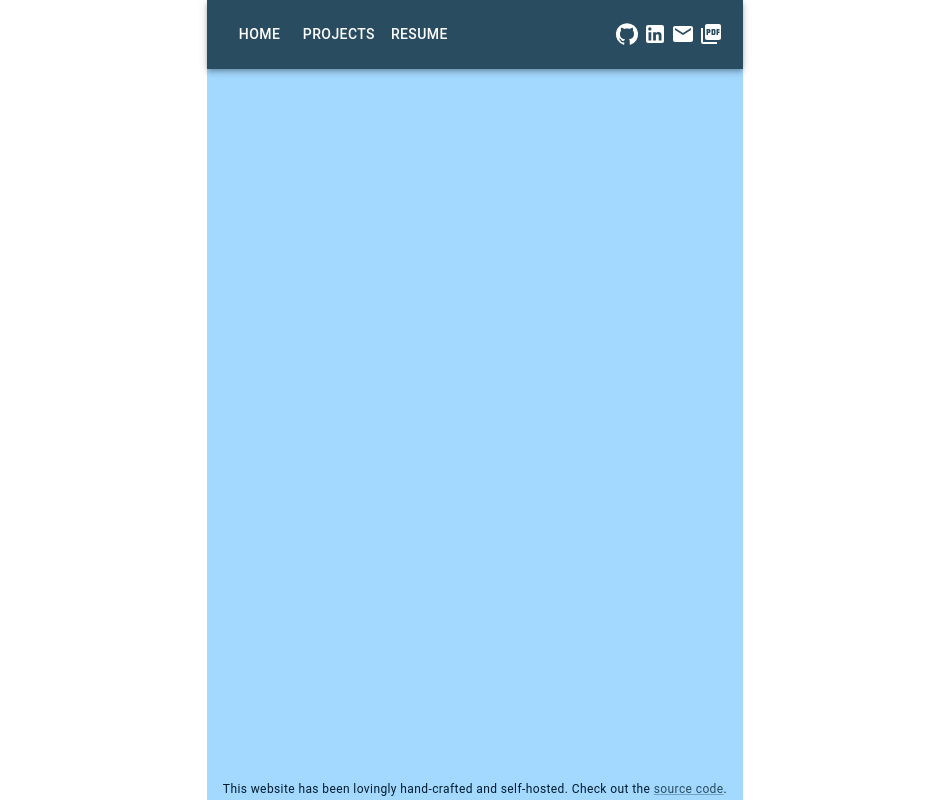
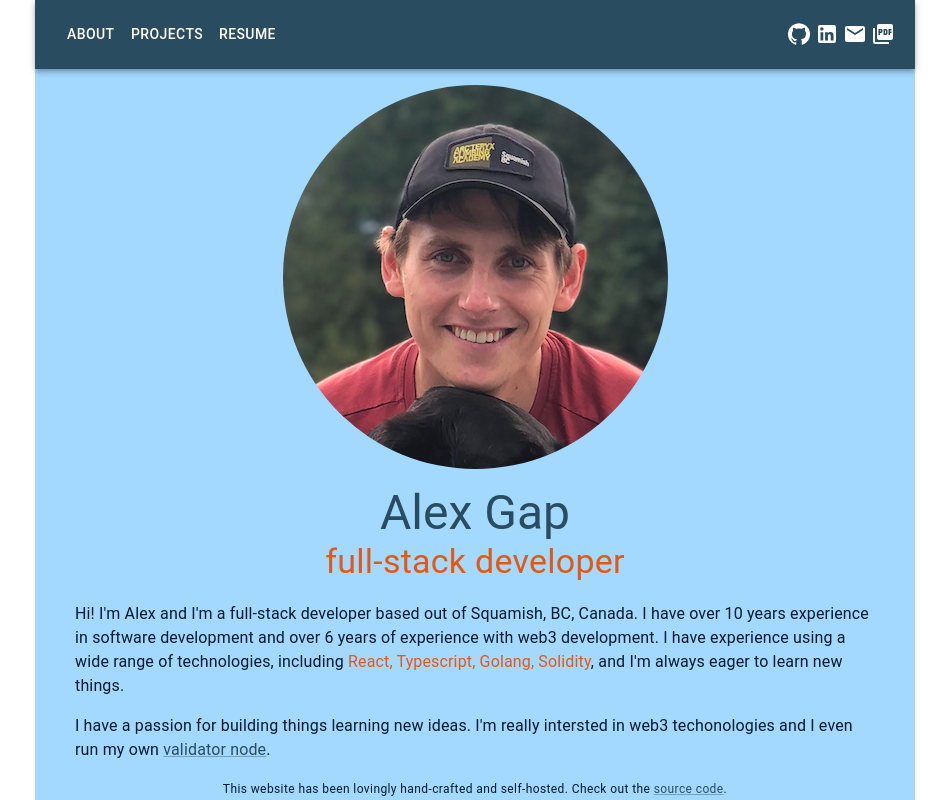
Before and after one commit to lalexgap/website, a React (Vite) app: page /about in a window 1280 px wide. Shown: the whole page, without its empty margins (165-1114 px from the left). Built offline with nearby package versions, Linux system fonts and the light colour scheme.

Commit message:
rebrand to about

```diff
--- a/src/NavBar.tsx
+++ b/src/NavBar.tsx
@@ -9,7 +9,7 @@
 
 export default function NavBar() {
   const pages = [
-    { name: "home", url: "/" },
+    { name: "about", url: "/" },
     { name: "projects", url: "/projects" },
     { name: "resume", url: "/resume" },
   ];
--- a/src/main.tsx
+++ b/src/main.tsx
@@ -1,6 +1,6 @@
 import React from "react";
 import ReactDOM from "react-dom/client";
-import Landing from "./routes/Landing.tsx";
+import About from "./routes/About.tsx";
 import { ThemeProvider } from "@mui/material/styles";
 import { Routes, Route, BrowserRouter } from "react-router-dom";
 import Resume from "./routes/Resume.tsx";
@@ -29,7 +29,8 @@
           <NavBar />
           <Container component="main" sx={{ flex: 1, mb: "auto" }}>
             <Routes>
-              <Route path="/" element={<Landing />} />
+              <Route path="/" element={<About />} />
+              <Route path="/about" element={<About />} />
               <Route path="/resume" element={<Resume />} />
               <Route path="/projects" element={<Projects />} />
             </Routes>
--- a/src/routes/Landing.tsx
+++ b/src/routes/About.tsx
@@ -1,6 +1,6 @@
 import { Box, Typography, Link, CardMedia } from "@mui/material";
 
-function Landing() {
+function About() {
   return (
     <Box
       display="flex"
@@ -56,4 +56,4 @@
   );
 }
 
-export default Landing;
+export default About;
```
